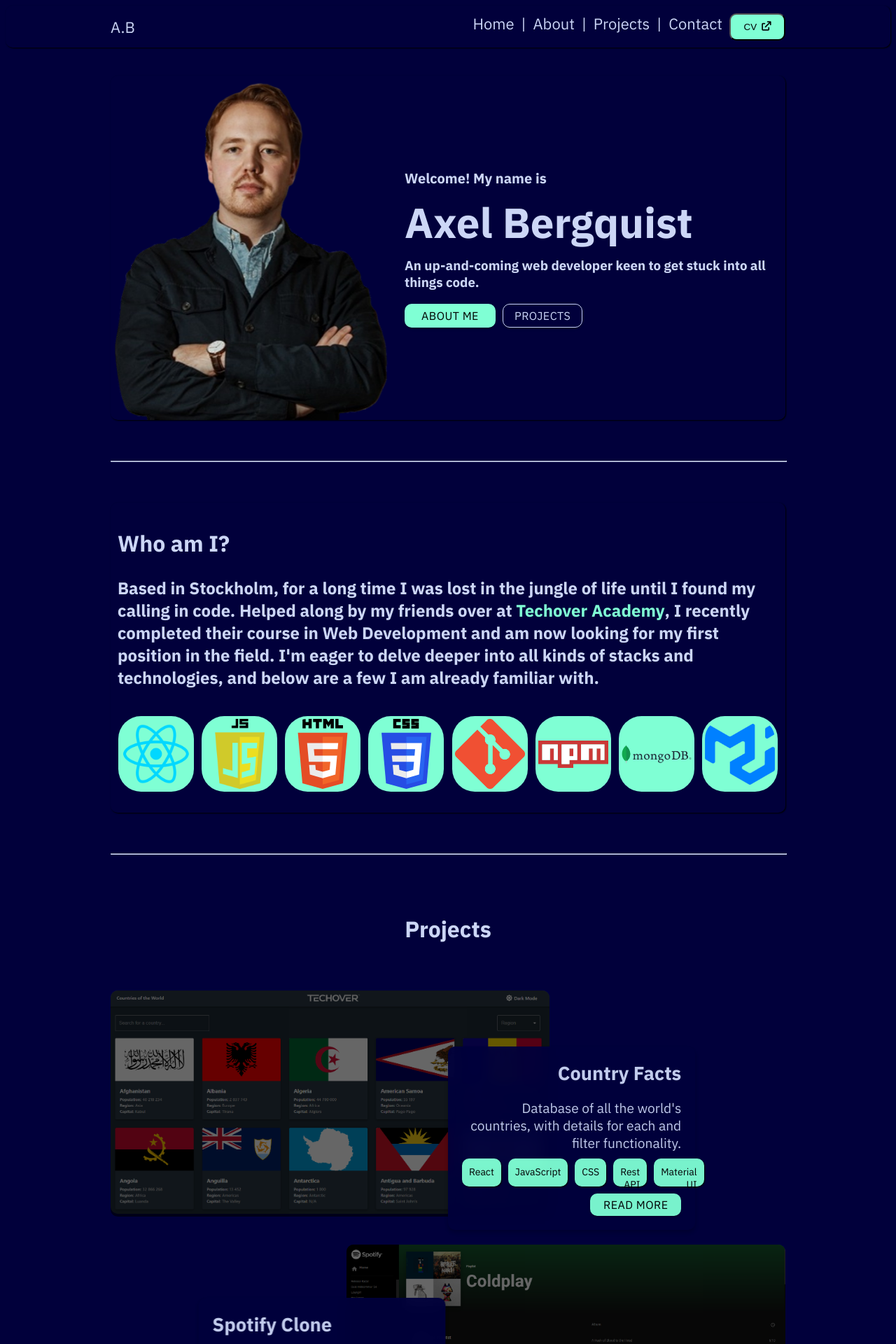
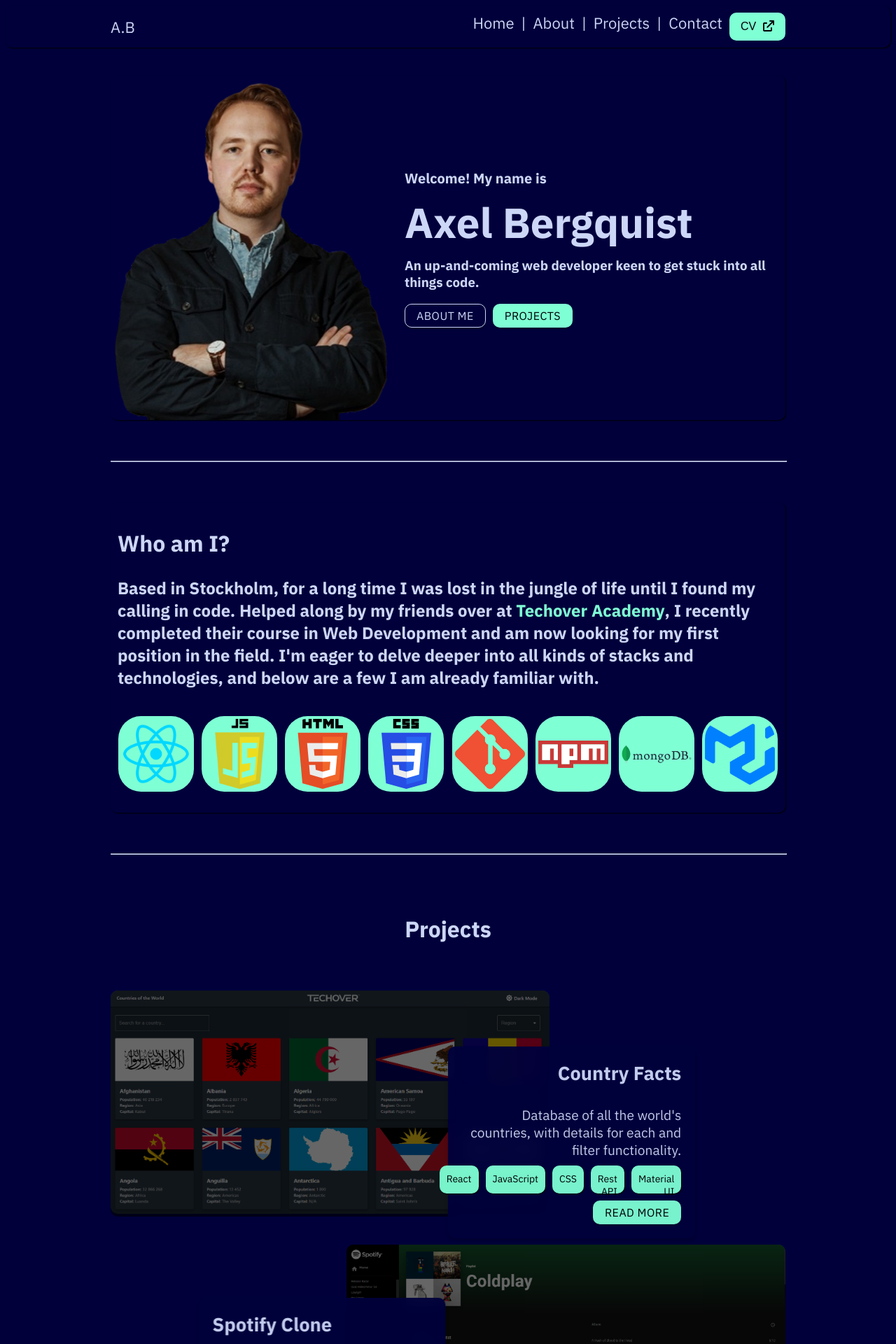
Before and after one commit to axelberk/Portfolio, a React (Vite) app: page / in a window 1280 px wide. Shown: the top 1920 px of the page at 70% size. Built offline with nearby package versions, Linux system fonts and the light colour scheme.

Commit message:
finished project changes

```diff
--- a/src/Components/Navbar/Navbar.css
+++ b/src/Components/Navbar/Navbar.css
@@ -51,12 +51,17 @@
 
 .cv-button {
     border-radius: 10px;
+    font-size: 16px;
     width: 80px;
     display:flex;
     justify-content: space-around;
     cursor: pointer;
     padding: 10px 15px;
     background-color: aquamarine;
+    border: 1px solid transparent;
+    transition: all 0.4s ease;
+    font-weight: 400;
+    padding: 10px;
 }
 
 .cv-button:hover {
--- a/src/Components/Navbar/Navbar.jsx
+++ b/src/Components/Navbar/Navbar.jsx
@@ -39,7 +39,6 @@ const Navbar = () => {
                 <Link onClick={() => handleNavClick("projects")} className="link">Projects</Link>|
                 <Link onClick={() => handleNavClick("contact")} className="link">Contact</Link>
                 <Button
-                // style={buttonStyle}
               className="cv-button"
               href=""
               variant="contained"
--- a/src/Components/ProjectDetail/ProjectDetail.jsx
+++ b/src/Components/ProjectDetail/ProjectDetail.jsx
@@ -6,7 +6,7 @@ import ArrowBackIosNewOutlinedIcon from '@mui/icons-material/ArrowBackIosNewOutl
 import TechStack from "../TechStack/TechStack";
 
     const ProjectDetail = ({title, description, mainImage, secondImage, stack, projectLink, projectGithub}) => {
-        const buttonStyle = { width:"130px", backgroundColor:"aquamarine", color:"black", borderRadius:"10px", display:"flex", justifyContent:"space-between", font:"inherit" };
+        const buttonStyle = { width:"130px", backgroundColor:"aquamarine", color:"black", borderRadius:"10px", display:"flex", justifyContent:"space-between", font:"inherit", transition: "all 0.4s ease", border:"1px solid transparent" };
 
         const navigate = useNavigate()
 
--- a/src/Homepage/Homepage.css
+++ b/src/Homepage/Homepage.css
@@ -64,21 +64,18 @@
 }
 
 .intro-button {
-    background-color: aquamarine;
-    font: inherit;
-    width: 130px;
-    border-radius: 10px;
+    border: 1px solid transparent;
 }
 
 .intro-button:hover {
+    background-color: aquamarine;
+    color: #01003b;
+}
+
+.project-button:hover {
     background-color: #01003b;
     color: #ccd6f6;
     border: 1px solid #ccd6f6;
-}
-
-.project-button:hover {
-    background-color: aquamarine;
-    color: #01003b;
 }
 
 .close-button {
@@ -290,12 +287,15 @@
     box-shadow: 0 4px 6px rgba(0, 0, 0, 0.2);
     transition: transform 0.5s ease-in-out, background-color 0.8s;
     opacity: 0.95;
+    display: flex;
+    flex-direction: column;
 }
 
 .project-left-text {
     top: 25%;
     left: 60%;
     text-align: right;
+    align-items: flex-end;
     transform: translateX(30%);
 }
 
@@ -304,6 +304,7 @@
     right: 100%;
     text-align: left;
     transform: translateX(40%);
+    align-items: flex-start;
 }
 
 .project-left-text:hover {
--- a/src/Homepage/Homepage.jsx
+++ b/src/Homepage/Homepage.jsx
@@ -42,7 +42,7 @@ const Homepage = () => {
               className="intro-button"
               onClick={() => handleNavClick("about")}
               variant="contained"
-              sx={buttonStyle}
+              sx={{backgroundColor:"#01003b", color:"#ccd6f6", font:"inherit", border:"1px solid #ccd6f6", borderRadius:"10px"}}
             >
               About me
             </Button>
@@ -50,7 +50,7 @@ const Homepage = () => {
               className="project-button"
               onClick={() => handleNavClick("projects")}
               variant="contained"
-              sx={{backgroundColor:"#01003b", color:"#ccd6f6", font:"inherit", border:"1px solid #ccd6f6", borderRadius:"10px"}}
+              sx={buttonStyle}
             >
               Projects
             </Button>
@@ -144,7 +144,7 @@ const Homepage = () => {
        <h3 className="project-description-l">{project.description}</h3>
        <TechStack stack={project.stack} />
        <Button
-         className="intro-button"
+         className="project-button"
          onClick={() => handleReadMore(project.route)}
          variant="contained"
          sx={buttonStyle}
--- a/src/utils.js
+++ b/src/utils.js
@@ -7,7 +7,8 @@ export const buttonStyle = {
   color: "black",
   font: "inherit",
   borderRadius: "10px",
-
+  transition: "all 0.4s ease",
+  border:"1px solid transparent"
 };
 
 export const useNavigationHandlers = (location) => {
```
